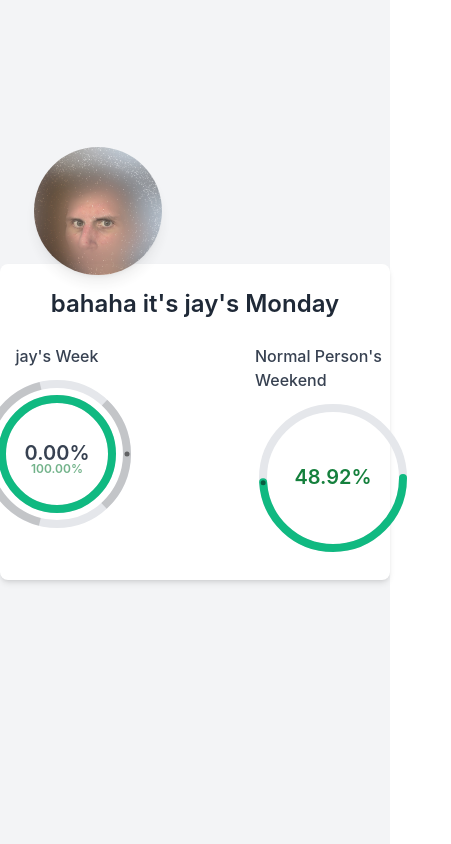
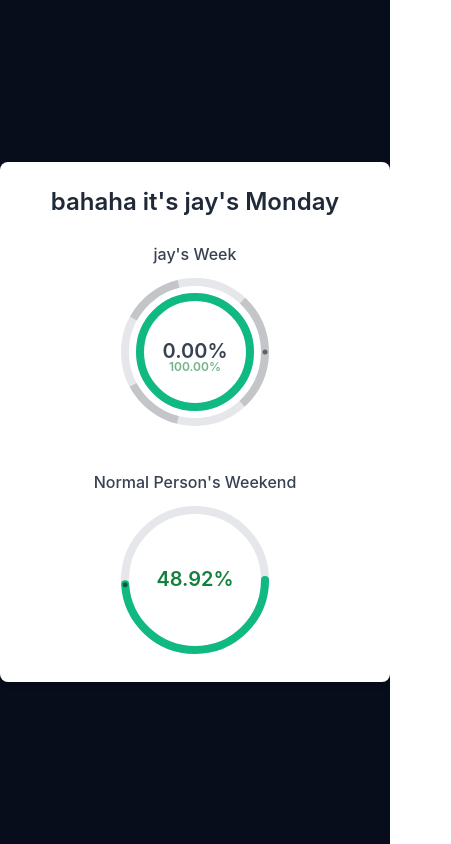
Before and after one commit to tomfarina/jaylightsavings, a React (Create React App) app: page / in a window 390 px wide. Shown: the whole page, 451 px wide, since content can reach past the window. Built offline with nearby package versions, Linux system fonts and the light colour scheme.

Commit message:
mobile fix and bg change

```diff
--- a/src/App.tsx
+++ b/src/App.tsx
@@ -29,7 +29,7 @@ const jaysDaysOfWeek = [
 function App() {
   return (
     <div>
-      <div className="min-h-screen bg-gray-100 flex items-center justify-center">
+      <div className="min-h-screen bg-[#080d1b] flex items-center justify-center">
         <div className="w-full max-w-2xl p-6 bg-white rounded-lg shadow-md">
           <h1 className="text-2xl font-semibold text-gray-800 text-center mb-6">
             bahaha it's jay's {jaysDaysOfWeek[new Date().getDay()]}
@@ -38,11 +38,11 @@ function App() {
           <img
             src="/jaylightsavings/ok.png"
             alt="Floating Image"
-            className="absolute top-1/4 left-1/4 transform -translate-x-1/2 -translate-y-1/2 w-32 h-32 object-cover rounded-full shadow-lg opacity-80"
+            className="absolute top-1/4 left-1/4 transform -translate-x-1/2 -translate-y-1/2 w-32 h-32 object-cover rounded-full shadow-lg opacity-80 max-lg:hidden"
             style={{ animation: "float 5s ease-in-out infinite" }}
           />
 
-          <div className="flex justify-center gap-10">
+          <div className="flex justify-center gap-10 max-sm:flex-col">
             {statusBars.map((bar, index) => (
               <CircleProgress {...bar} key={index} />
             ))}
```
